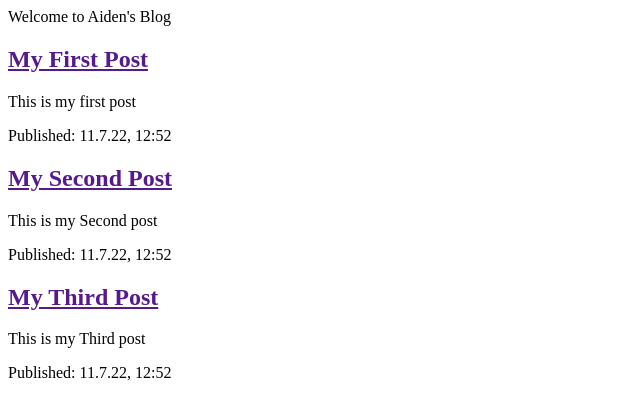
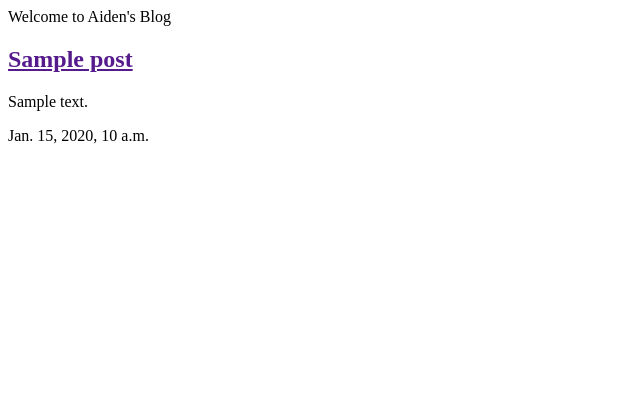
Before and after one commit to AidenForrest/my-first-blog, a Django app: page / in a window 1280 px wide. Shown: the top 420 px of the page, without its empty margins (0-640 px from the left). Run offline with Django 3.2, Linux system fonts and the light colour scheme; tables that the repository leaves empty hold one stand-in row (values such as "Sample post").

Commit message:
Now recives posts from database

```diff
--- a/blog/templates/blog/post_list.html
+++ b/blog/templates/blog/post_list.html
@@ -9,23 +9,15 @@
         <header>Welcome to Aiden's Blog</header>
     </div>
 
-    <article>
-        <h2><a href="">My First Post</a></h2>
-        <p>This is my first post</p>
-        <time>Published: 11.7.22, 12:52</time>
-    </article>
-
-    <article>
-        <h2><a href="">My Second Post</a></h2>
-        <p>This is my Second post</p>
-        <time>Published: 11.7.22, 12:52</time>
-    </article>
-
-    <article>
-        <h2><a href="">My Third Post</a></h2>
-        <p>This is my Third post</p>
-        <time>Published: 11.7.22, 12:52</time>
-    </article>
+    <div>
+        {% for post in posts %}
+        <article>
+            <h2><a href="">{{ post.title }}</a></h2>
+            <p>{{ post.text|linebreaksbr }}</p>
+            <time>{{ post.published_date }}</time>
+        </article>
+        {% endfor %}
+    </div>
 
 </body>
 </html>
--- a/blog/views.py
+++ b/blog/views.py
@@ -1,6 +1,9 @@
 from django.shortcuts import render
+from django.utils import timezone
+from .models import Post
 
 # Create your views here.
 
 def post_list(request):
-    return render (request, 'blog/post_list.html', {})
+    posts = Post.objects.filter(published_date__lte=timezone.now()).order_by('published_date')
+    return render (request, 'blog/post_list.html', {'posts': posts})
```
